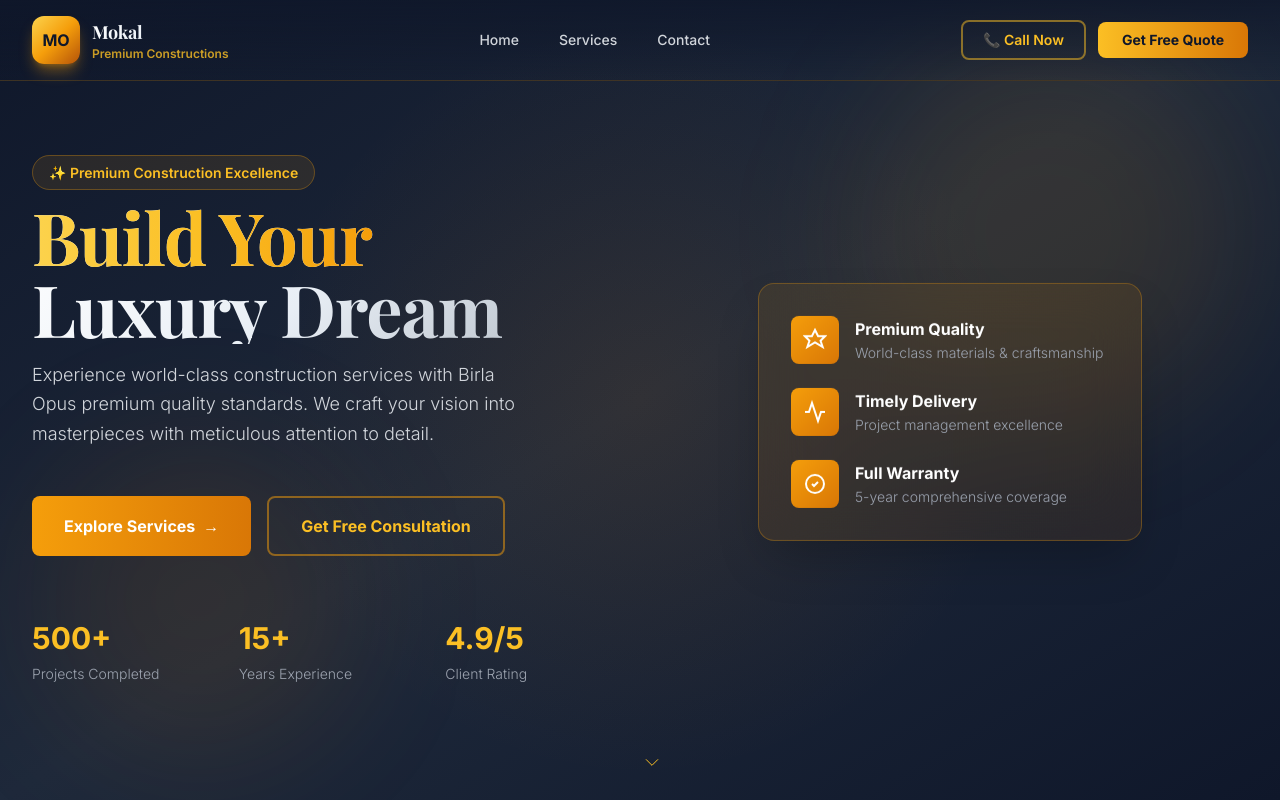
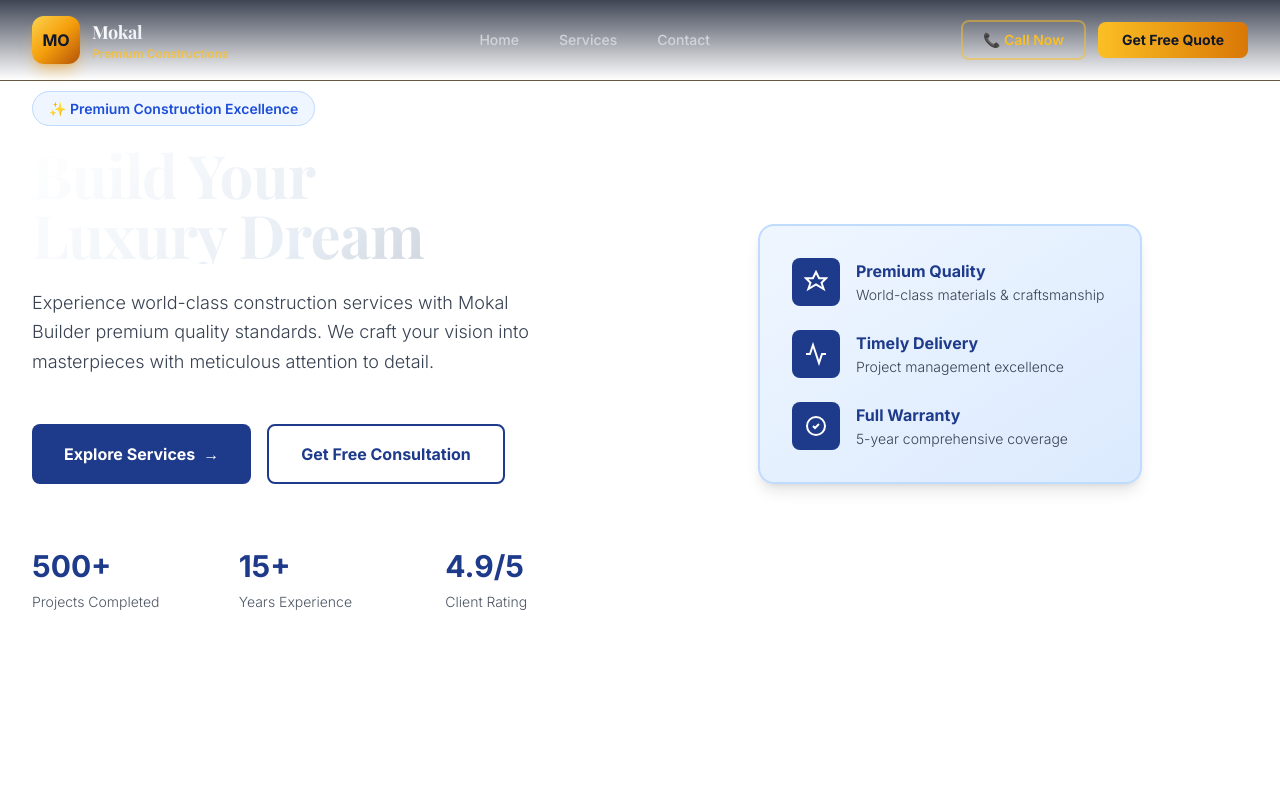
Before and after one commit to amey6uug/Mokal-Builder-and-Dev, a Next.js app: page / in a window 1280 px wide. Shown: the top 800 px of the page. Built offline with nearby package versions, Linux system fonts and the light colour scheme.

Commit message:
Update: Rebuild HeroBirla component with white background and deep blue theme (#1e40af)

```diff
--- a/components/MokalBuilder/HeroBirla.tsx
+++ b/components/MokalBuilder/HeroBirla.tsx
@@ -1,156 +1,116 @@
 'use client'
 
-import { motion } from 'framer-motion'
 import Link from 'next/link'
 
 export default function HeroBirla() {
   return (
-    <section className="min-h-screen relative overflow-hidden bg-gradient-to-br from-slate-900 via-slate-800 to-slate-900 pt-20">
-      {/* Animated Background */}
-      <div className="absolute inset-0">
-        <div className="absolute top-10 right-10 w-96 h-96 bg-amber-500/10 rounded-full blur-3xl" />
-        <div className="absolute bottom-10 left-10 w-80 h-80 bg-amber-600/10 rounded-full blur-3xl" />
-        <div className="absolute inset-0 bg-[radial-gradient(circle_at_50%_50%,rgba(217,119,6,0.1),transparent_50%)]" />
-      </div>
-
-      <div className="max-w-7xl mx-auto px-4 sm:px-6 lg:px-8 h-full flex items-center relative z-10 pt-20">
-        <div className="grid grid-cols-1 md:grid-cols-2 gap-12 items-center w-full">
+    <section className="min-h-screen bg-white pt-24 pb-12">
+      <div className="max-w-7xl mx-auto px-4 sm:px-6 lg:px-8">
+        <div className="grid grid-cols-1 md:grid-cols-2 gap-12 items-center">
           {/* Content */}
-          <motion.div
-            initial={{ opacity: 0, x: -50 }}
-            animate={{ opacity: 1, x: 0 }}
-            transition={{ duration: 0.8 }}
-            className="space-y-8"
-          >
-            <div className="space-y-4">
-              <motion.div
-                initial={{ opacity: 0 }}
-                animate={{ opacity: 1 }}
-                transition={{ delay: 0.2, duration: 0.6 }}
-                className="inline-block"
-              >
-                <span className="px-4 py-2 rounded-full bg-amber-500/10 border border-amber-500/30 text-amber-400 text-sm font-semibold">
+          <div className="space-y-8">
+            <div className="space-y-6">
+              <div className="inline-block">
+                <span className="px-4 py-2 rounded-full bg-blue-50 border border-blue-200 text-blue-700 text-sm font-semibold">
                   ✨ Premium Construction Excellence
                 </span>
-              </motion.div>
+              </div>
 
-              <h1 className="text-5xl md:text-6xl lg:text-7xl font-bold leading-tight">
-                <span className="bg-gradient-to-r from-amber-300 via-amber-400 to-amber-500 bg-clip-text text-transparent">
-                  Build Your
-                </span>
+              <h1 className="text-5xl md:text-6xl font-bold leading-tight">
+                <span className="text-blue-900">Build Your</span>
                 <br />
-                <span className="text-white">Luxury Dream</span>
+                <span className="text-orange-500">Luxury Dream</span>
               </h1>
 
-              <p className="text-lg text-gray-300 leading-relaxed max-w-lg">
-                Experience world-class construction services with Birla Opus premium quality standards. We craft your vision into masterpieces with meticulous attention to detail.
+              <p className="text-lg text-gray-700 leading-relaxed max-w-lg">
+                Experience world-class construction services with Mokal Builder premium quality standards. We craft your vision into masterpieces with meticulous attention to detail.
               </p>
             </div>
 
             {/* CTA Buttons */}
             <div className="flex flex-col sm:flex-row gap-4 pt-4">
               <Link
-                href="/details"
-                className="group px-8 py-4 bg-gradient-to-r from-amber-500 to-amber-600 text-white rounded-lg font-bold hover:shadow-2xl hover:shadow-amber-600/50 transition-all duration-300 inline-flex items-center justify-center"
+                href="/services"
+                className="group px-8 py-4 bg-blue-900 text-white rounded-lg font-bold hover:bg-blue-950 transition-all duration-300 inline-flex items-center justify-center"
               >
                 Explore Services
                 <span className="ml-2 group-hover:translate-x-1 transition-transform">→</span>
               </Link>
               <Link
                 href="/contacts"
-                className="px-8 py-4 border-2 border-amber-500/50 text-amber-400 rounded-lg font-bold hover:bg-amber-500/10 transition-all duration-300"
+                className="px-8 py-4 border-2 border-blue-900 text-blue-900 rounded-lg font-bold hover:bg-blue-50 transition-all duration-300"
               >
                 Get Free Consultation
               </Link>
             </div>
 
             {/* Stats */}
-            <div className="grid grid-cols-3 gap-4 pt-8">
+            <div className="grid grid-cols-3 gap-6 pt-8">
               <div className="space-y-2">
-                <p className="text-3xl font-bold text-amber-400">500+</p>
-                <p className="text-sm text-gray-400">Projects Completed</p>
+                <p className="text-3xl font-bold text-blue-900">500+</p>
+                <p className="text-sm text-gray-600">Projects Completed</p>
               </div>
               <div className="space-y-2">
-                <p className="text-3xl font-bold text-amber-400">15+</p>
-                <p className="text-sm text-gray-400">Years Experience</p>
+                <p className="text-3xl font-bold text-blue-900">15+</p>
+                <p className="text-sm text-gray-600">Years Experience</p>
               </div>
               <div className="space-y-2">
-                <p className="text-3xl font-bold text-amber-400">4.9/5</p>
-                <p className="text-sm text-gray-400">Client Rating</p>
+                <p className="text-3xl font-bold text-blue-900">4.9/5</p>
+                <p className="text-sm text-gray-600">Client Rating</p>
               </div>
             </div>
-          </motion.div>
+          </div>
 
           {/* Visual */}
-          <motion.div
-            initial={{ opacity: 0, x: 50 }}
-            animate={{ opacity: 1, x: 0 }}
-            transition={{ duration: 0.8, delay: 0.2 }}
-            className="relative h-96 md:h-full hidden md:flex items-center justify-center"
-          >
+          <div className="relative h-96 md:h-full hidden md:flex items-center justify-center">
             {/* Floating Card */}
-            <motion.div
-              animate={{ y: [0, -20, 0] }}
-              transition={{ duration: 4, repeat: Infinity }}
-              className="relative w-full max-w-sm"
-            >
-              <div className="bg-gradient-to-br from-amber-500/10 to-amber-600/10 backdrop-blur-xl border border-amber-500/30 rounded-2xl p-8 shadow-2xl">
+            <div className="relative w-full max-w-sm">
+              <div className="bg-gradient-to-br from-blue-50 to-blue-100 border-2 border-blue-200 rounded-2xl p-8 shadow-lg">
                 <div className="space-y-6">
                   {/* Feature 1 */}
                   <div className="flex gap-4">
-                    <div className="w-12 h-12 bg-gradient-to-br from-amber-500 to-amber-600 rounded-lg flex items-center justify-center flex-shrink-0">
+                    <div className="w-12 h-12 bg-blue-900 rounded-lg flex items-center justify-center flex-shrink-0">
                       <svg width="24" height="24" viewBox="0 0 24 24" fill="none" stroke="white" strokeWidth="2">
                         <path d="M12 2L15.09 8.26H22L17.55 12.79L19.64 19.04L12 14.51L4.36 19.04L6.45 12.79L2 8.26H8.91L12 2Z" />
                       </svg>
                     </div>
                     <div>
-                      <p className="font-bold text-white">Premium Quality</p>
-                      <p className="text-sm text-gray-400">World-class materials & craftsmanship</p>
+                      <p className="font-bold text-blue-900">Premium Quality</p>
+                      <p className="text-sm text-gray-700">World-class materials & craftsmanship</p>
                     </div>
                   </div>
 
                   {/* Feature 2 */}
                   <div className="flex gap-4">
-                    <div className="w-12 h-12 bg-gradient-to-br from-amber-500 to-amber-600 rounded-lg flex items-center justify-center flex-shrink-0">
+                    <div className="w-12 h-12 bg-blue-900 rounded-lg flex items-center justify-center flex-shrink-0">
                       <svg width="24" height="24" viewBox="0 0 24 24" fill="none" stroke="white" strokeWidth="2">
                         <polyline points="22 12 18 12 15 21 9 3 6 12 2 12" />
                       </svg>
                     </div>
                     <div>
-                      <p className="font-bold text-white">Timely Delivery</p>
-                      <p className="text-sm text-gray-400">Project management excellence</p>
+                      <p className="font-bold text-blue-900">Timely Delivery</p>
+                      <p className="text-sm text-gray-700">Project management excellence</p>
                     </div>
                   </div>
 
                   {/* Feature 3 */}
                   <div className="flex gap-4">
-                    <div className="w-12 h-12 bg-gradient-to-br from-amber-500 to-amber-600 rounded-lg flex items-center justify-center flex-shrink-0">
+                    <div className="w-12 h-12 bg-blue-900 rounded-lg flex items-center justify-center flex-shrink-0">
                       <svg width="24" height="24" viewBox="0 0 24 24" fill="none" stroke="white" strokeWidth="2">
                         <path d="M9 12l2 2 4-4m6 2a9 9 0 11-18 0 9 9 0 0118 0z" />
                       </svg>
                     </div>
                     <div>
-                      <p className="font-bold text-white">Full Warranty</p>
-                      <p className="text-sm text-gray-400">5-year comprehensive coverage</p>
+                      <p className="font-bold text-blue-900">Full Warranty</p>
+                      <p className="text-sm text-gray-700">5-year comprehensive coverage</p>
                     </div>
                   </div>
                 </div>
               </div>
-            </motion.div>
-          </motion.div>
+            </div>
+          </div>
         </div>
       </div>
-
-      {/* Scroll indicator */}
-      <motion.div
-        animate={{ y: [0, 10, 0] }}
-        transition={{ duration: 3, repeat: Infinity }}
-        className="absolute bottom-8 left-1/2 -translate-x-1/2 text-amber-400"
-      >
-        <svg width="24" height="24" viewBox="0 0 24 24" fill="none" stroke="currentColor">
-          <polyline points="6 9 12 15 18 9" />
-        </svg>
-      </motion.div>
     </section>
   )
 }
```
